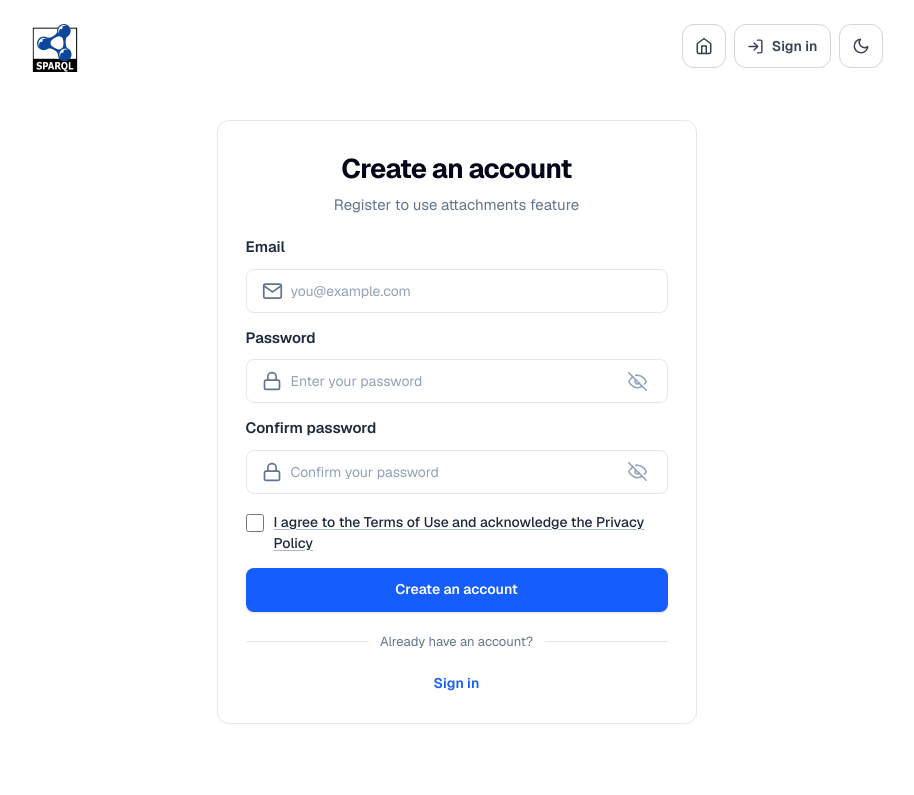
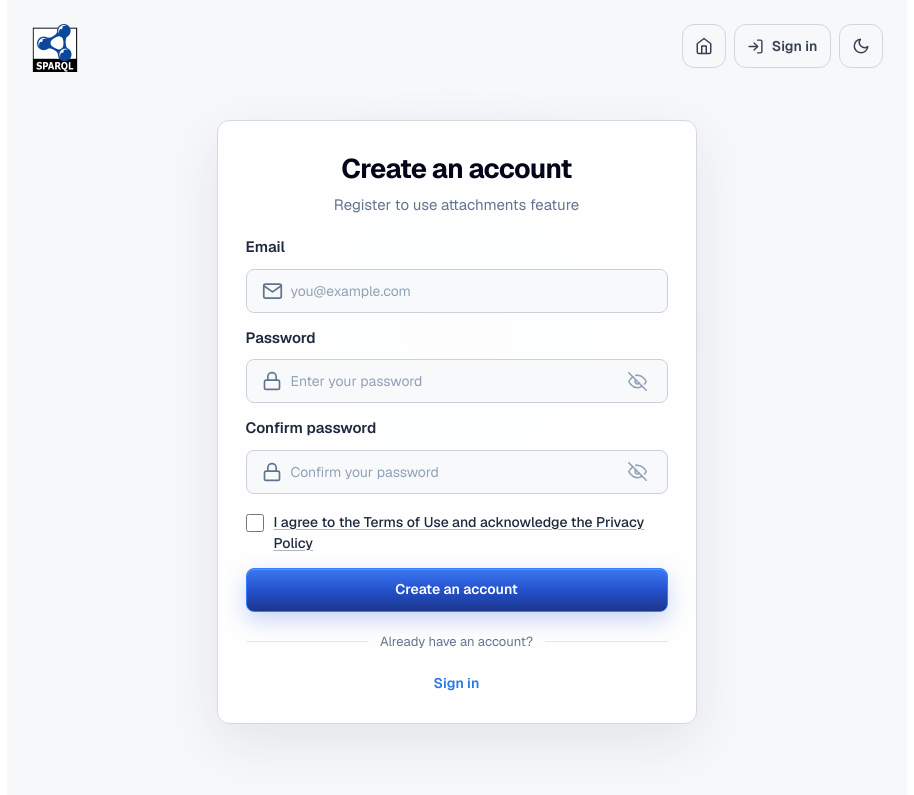
Before and after one commit to AlbertKhomich/UNI_UI, a Next.js app in the folder rdf-ui/: page /register in a window 1280 px wide. Shown: the top 795 px of the page, without its empty margins (176-1090 px from the left). Built offline with nearby package versions, Linux system fonts and the light colour scheme; no server answers.

Commit message:
new color palette for sign up

```diff
--- a/rdf-ui/src/app/globals.css
+++ b/rdf-ui/src/app/globals.css
@@ -40,6 +40,137 @@ body {
   background: var(--background);
   color: var(--foreground);
   font-family: Arial, Helvetica, sans-serif;
+}
+
+/* Create-account palette, matched to the graphite and electric-blue mockup. */
+.register-page {
+  background:
+    radial-gradient(circle at 50% 34%, rgba(61, 118, 255, 0.07), transparent 32%),
+    #f7f8fa;
+}
+
+.register-card {
+  border-color: #d4d8e1;
+  background: rgba(255, 255, 255, 0.9);
+  box-shadow: 0 18px 55px rgba(21, 31, 53, 0.09);
+}
+
+.register-input {
+  border-color: #cbd0da;
+  background: rgba(248, 249, 251, 0.92);
+}
+
+.register-input:focus {
+  border-color: #3478f6;
+  box-shadow: 0 0 0 4px rgba(52, 120, 246, 0.12);
+}
+
+.register-submit {
+  border: 1px solid #367cff;
+  background: linear-gradient(180deg, #3979f3 0%, #244fc9 53%, #1b378d 100%);
+  box-shadow: 0 8px 22px rgba(40, 91, 220, 0.26), inset 0 1px rgba(255, 255, 255, 0.18);
+}
+
+.register-submit:hover {
+  background: linear-gradient(180deg, #4a87fa 0%, #2c5cdb 53%, #2143a2 100%);
+}
+
+.register-link {
+  color: #2878e8;
+}
+
+.dark .register-page {
+  background:
+    radial-gradient(circle at 50% 34%, rgba(46, 104, 255, 0.08), transparent 31%),
+    #090a0c;
+}
+
+.dark .register-card {
+  border-color: rgba(168, 176, 190, 0.34);
+  background: linear-gradient(145deg, rgba(27, 29, 33, 0.94), rgba(12, 13, 15, 0.96));
+  box-shadow: 0 22px 70px rgba(0, 0, 0, 0.5), 0 0 36px rgba(48, 97, 220, 0.05);
+}
+
+.dark .register-label {
+  color: #f1f2f4;
+}
+
+.dark .register-field-icon {
+  color: #9ba0aa;
+}
+
+.dark .register-input {
+  border-color: rgba(143, 150, 162, 0.38);
+  background: rgba(3, 4, 6, 0.72);
+  color: #f4f5f7;
+  box-shadow: inset 0 1px 0 rgba(255, 255, 255, 0.025);
+}
+
+.dark .register-input::placeholder {
+  color: #858a95;
+}
+
+.dark .register-input:focus {
+  border-color: #3478f6;
+  box-shadow: 0 0 0 4px rgba(52, 120, 246, 0.13), 0 0 24px rgba(34, 89, 230, 0.08);
+}
+
+.dark .register-password-toggle {
+  color: #8e949f;
+}
+
+.dark .register-password-toggle:hover {
+  background: rgba(255, 255, 255, 0.07);
+  color: #f0f2f5;
+}
+
+.dark .register-terms {
+  color: #b7bbc3;
+}
+
+.dark .register-checkbox {
+  border-color: #666c77;
+  background: #101114;
+  accent-color: #3478f6;
+}
+
+.dark .register-legal {
+  border-color: rgba(143, 150, 162, 0.3);
+  background: rgba(3, 4, 6, 0.66);
+  color: #bec2ca;
+}
+
+.dark .register-submit {
+  border-color: #3479ff;
+  background: linear-gradient(180deg, #3475ef 0%, #244cc0 52%, #182e7f 100%);
+  box-shadow: 0 9px 25px rgba(27, 78, 218, 0.3), inset 0 1px rgba(255, 255, 255, 0.2);
+}
+
+.dark .register-submit:hover {
+  background: linear-gradient(180deg, #4484fa 0%, #2c5ad2 52%, #203c93 100%);
+}
+
+.dark .register-divider {
+  color: #969ba5;
+}
+
+.dark .register-divider > span:first-child,
+.dark .register-divider > span:last-child {
+  background: #484c54;
+}
+
+.dark .register-link {
+  color: #3e91ff;
+}
+
+.dark .register-page header a,
+.dark .register-page header button {
+  border-color: rgba(151, 158, 171, 0.38);
+}
+
+.dark .register-page footer nav {
+  border-color: rgba(151, 158, 171, 0.14);
+  color: #8f949e;
 }
 
 .mode-panel-enter {
--- a/rdf-ui/src/app/register/page.tsx
+++ b/rdf-ui/src/app/register/page.tsx
@@ -44,7 +44,7 @@ function PasswordField({
   return (
     <div>
       <label
-        className="mb-2.5 block text-[15px] font-semibold text-slate-800 dark:text-slate-100"
+        className="register-label mb-2.5 block text-[15px] font-semibold text-slate-800 dark:text-slate-100"
         htmlFor={id}
       >
         {label}
@@ -52,14 +52,14 @@ function PasswordField({
       <div className="relative">
         <FiLock
           aria-hidden="true"
-          className="pointer-events-none absolute left-4 top-1/2 -translate-y-1/2 text-slate-500 dark:text-slate-400"
+          className="register-field-icon pointer-events-none absolute left-4 top-1/2 -translate-y-1/2 text-slate-500 dark:text-slate-400"
           size={20}
         />
         <input
           aria-describedby={error ? `${id}-error` : undefined}
           aria-invalid={Boolean(error)}
           autoComplete="new-password"
-          className="h-11 w-full rounded-lg border border-slate-200 bg-white pl-11 pr-11 text-[14px] text-slate-900 outline-none transition placeholder:text-slate-400 focus:border-blue-500 focus:ring-4 focus:ring-blue-500/10 dark:border-slate-700 dark:bg-slate-950 dark:text-slate-100 dark:placeholder:text-slate-500"
+          className="register-input h-11 w-full rounded-lg border border-slate-200 bg-white pl-11 pr-11 text-[14px] text-slate-900 outline-none transition placeholder:text-slate-400 focus:border-blue-500 focus:ring-4 focus:ring-blue-500/10 dark:border-slate-700 dark:bg-slate-950 dark:text-slate-100 dark:placeholder:text-slate-500"
           id={id}
           minLength={8}
           placeholder={placeholder}
@@ -69,7 +69,7 @@ function PasswordField({
         />
         <button
           aria-label={isVisible ? `Hide ${label.toLowerCase()}` : `Show ${label.toLowerCase()}`}
-          className="absolute right-3 top-1/2 inline-flex h-9 w-9 -translate-y-1/2 items-center justify-center rounded-lg text-slate-400 transition hover:bg-slate-100 hover:text-slate-700 focus-visible:outline-none focus-visible:ring-2 focus-visible:ring-blue-500 dark:hover:bg-slate-800 dark:hover:text-slate-200"
+          className="register-password-toggle absolute right-3 top-1/2 inline-flex h-9 w-9 -translate-y-1/2 items-center justify-center rounded-lg text-slate-400 transition hover:bg-slate-100 hover:text-slate-700 focus-visible:outline-none focus-visible:ring-2 focus-visible:ring-blue-500 dark:hover:bg-slate-800 dark:hover:text-slate-200"
           onClick={() => setIsVisible((visible) => !visible)}
           type="button"
         >
@@ -157,13 +157,13 @@ export default function RegisterPage() {
   }
 
   return (
-    <PageContainer className="flex min-h-screen flex-col text-slate-950 transition-colors dark:text-white">
+    <PageContainer className="register-page flex min-h-screen flex-col text-slate-950 transition-colors dark:text-white">
         <SiteHeader
           isDark={isDark}
           onToggleTheme={() => setTheme((current) => (current === "dark" ? "light" : "dark"))}
         />
 
-        <section className="mx-auto mt-10 w-full max-w-[480px] rounded-xl border border-slate-200 bg-white px-5 py-6 shadow-[0_1px_2px_rgba(15,23,42,0.02)] transition-colors dark:border-slate-800 dark:bg-slate-900 sm:px-7 sm:py-7 lg:mt-12">
+        <section className="register-card mx-auto mt-10 w-full max-w-[480px] rounded-xl border border-slate-200 bg-white px-5 py-6 shadow-[0_1px_2px_rgba(15,23,42,0.02)] transition-colors dark:border-slate-800 dark:bg-slate-900 sm:px-7 sm:py-7 lg:mt-12">
           <div className="mb-5 text-center">
             <h1 className="text-[25px] font-bold tracking-[-0.025em] text-slate-950 dark:text-white sm:text-[27px]">
               Create an account
@@ -176,7 +176,7 @@ export default function RegisterPage() {
           <form className="space-y-3.5" onSubmit={handleSubmit(submitRegistration)} noValidate>
             <div>
               <label
-                className="mb-2.5 block text-[15px] font-semibold text-slate-800 dark:text-slate-100"
+                className="register-label mb-2.5 block text-[15px] font-semibold text-slate-800 dark:text-slate-100"
                 htmlFor="email"
               >
                 Email
@@ -184,14 +184,14 @@ export default function RegisterPage() {
               <div className="relative">
                 <FiMail
                   aria-hidden="true"
-                  className="pointer-events-none absolute left-4 top-1/2 -translate-y-1/2 text-slate-500 dark:text-slate-400"
+                  className="register-field-icon pointer-events-none absolute left-4 top-1/2 -translate-y-1/2 text-slate-500 dark:text-slate-400"
                   size={21}
                 />
                 <input
                   aria-describedby={errors.email ? "email-error" : undefined}
                   aria-invalid={Boolean(errors.email)}
                   autoComplete="email"
-                  className="h-11 w-full rounded-lg border border-slate-200 bg-white pl-11 pr-4 text-[14px] text-slate-900 outline-none transition placeholder:text-slate-400 focus:border-blue-500 focus:ring-4 focus:ring-blue-500/10 dark:border-slate-700 dark:bg-slate-950 dark:text-slate-100 dark:placeholder:text-slate-500"
+                  className="register-input h-11 w-full rounded-lg border border-slate-200 bg-white pl-11 pr-4 text-[14px] text-slate-900 outline-none transition placeholder:text-slate-400 focus:border-blue-500 focus:ring-4 focus:ring-blue-500/10 dark:border-slate-700 dark:bg-slate-950 dark:text-slate-100 dark:placeholder:text-slate-500"
                   id="email"
                   placeholder="you@example.com"
                   required
@@ -221,12 +221,12 @@ export default function RegisterPage() {
               registration={register("confirmPassword")}
             />
 
-            <div className="flex items-start gap-2.5 pt-1 text-[14px] font-medium text-slate-800 dark:text-slate-200">
+            <div className="register-terms flex items-start gap-2.5 pt-1 text-[14px] font-medium text-slate-800 dark:text-slate-200">
               <input
                 aria-describedby={errors.terms ? "terms-error" : undefined}
                 aria-invalid={Boolean(errors.terms)}
                 aria-label="Agree to the Terms of Use and acknowledge the Privacy Policy"
-                className="mt-0.5 h-[18px] w-[18px] shrink-0 cursor-pointer rounded border-slate-300 accent-blue-600"
+                className="register-checkbox mt-0.5 h-[18px] w-[18px] shrink-0 cursor-pointer rounded border-slate-300 accent-blue-600"
                 id="terms"
                 type="checkbox"
                 {...register("terms")}
@@ -249,7 +249,7 @@ export default function RegisterPage() {
 
             {showLegalTerms ? (
               <div
-                className="space-y-5 rounded-lg border border-slate-200 bg-slate-50 p-4 text-sm leading-6 text-slate-700 dark:border-slate-700 dark:bg-slate-950 dark:text-slate-300"
+                className="register-legal space-y-5 rounded-lg border border-slate-200 bg-slate-50 p-4 text-sm leading-6 text-slate-700 dark:border-slate-700 dark:bg-slate-950 dark:text-slate-300"
                 id="legal-terms"
               >
                 <TermsOfUse headingLevel="h2" />
@@ -263,7 +263,7 @@ export default function RegisterPage() {
               </p>
             ) : null}
             <button
-              className="h-11 w-full rounded-lg bg-blue-600 text-[14px] font-semibold text-white shadow-sm transition hover:bg-blue-700 focus-visible:outline-none focus-visible:ring-2 focus-visible:ring-blue-500 focus-visible:ring-offset-2 active:translate-y-px disabled:cursor-not-allowed disabled:opacity-60 dark:focus-visible:ring-offset-slate-900"
+              className="register-submit h-11 w-full rounded-lg bg-blue-600 text-[14px] font-semibold text-white shadow-sm transition hover:bg-blue-700 focus-visible:outline-none focus-visible:ring-2 focus-visible:ring-blue-500 focus-visible:ring-offset-2 active:translate-y-px disabled:cursor-not-allowed disabled:opacity-60 dark:focus-visible:ring-offset-slate-900"
               disabled={isSubmitting}
               type="submit"
             >
@@ -271,14 +271,14 @@ export default function RegisterPage() {
             </button>
           </form>
 
-          <div className="my-5 flex items-center gap-3 text-center text-[13px] text-slate-500 dark:text-slate-400">
+          <div className="register-divider my-5 flex items-center gap-3 text-center text-[13px] text-slate-500 dark:text-slate-400">
             <span className="h-px flex-1 bg-slate-200 dark:bg-slate-700" />
             <span>Already have an account?</span>
             <span className="h-px flex-1 bg-slate-200 dark:bg-slate-700" />
           </div>
           <div className="text-center">
             <Link
-              className="text-[14px] font-semibold text-blue-600 hover:text-blue-700 dark:text-blue-400 dark:hover:text-blue-300"
+              className="register-link text-[14px] font-semibold text-blue-600 hover:text-blue-700 dark:text-blue-400 dark:hover:text-blue-300"
               href="/login"
             >
               Sign in
```
